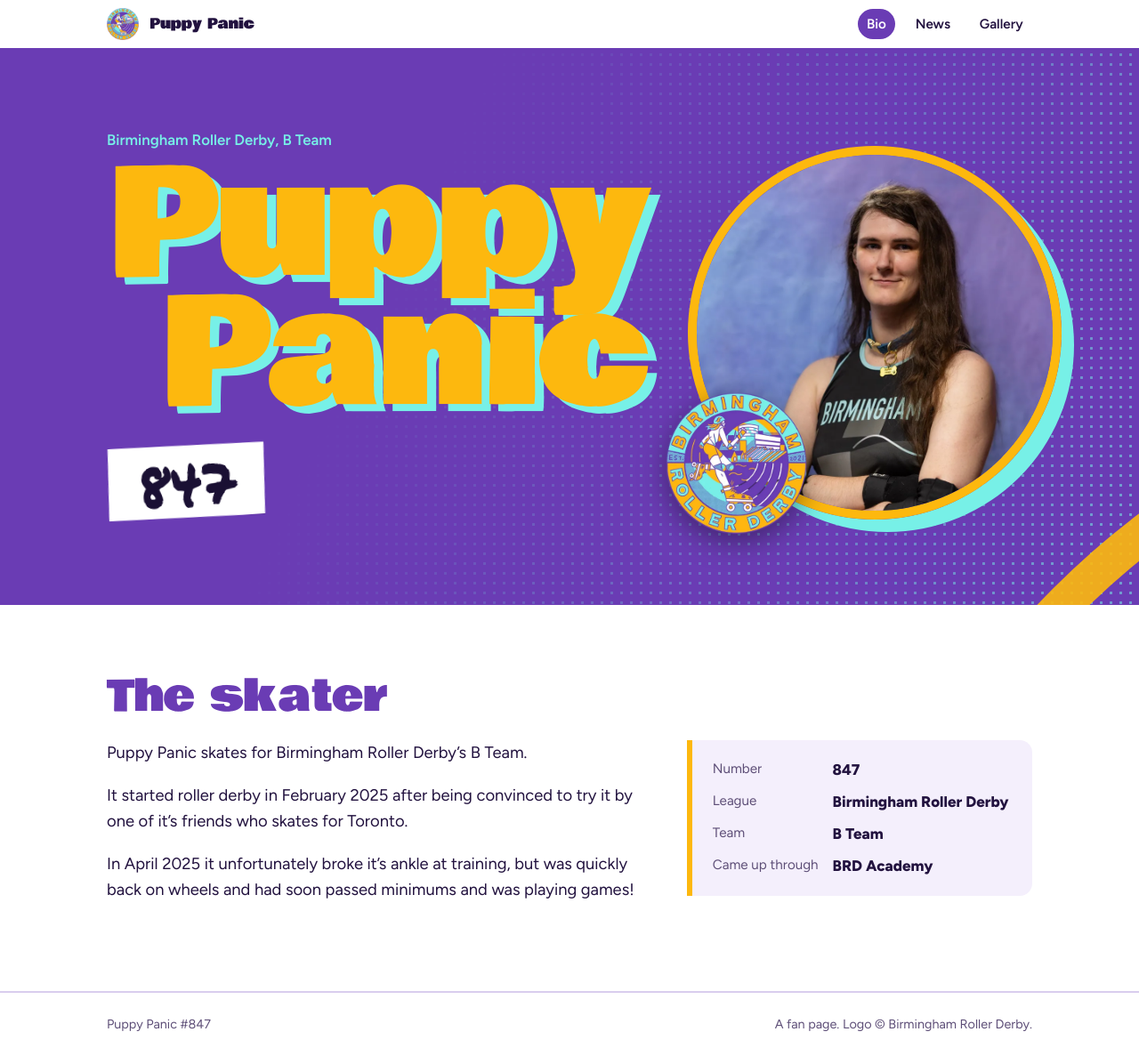
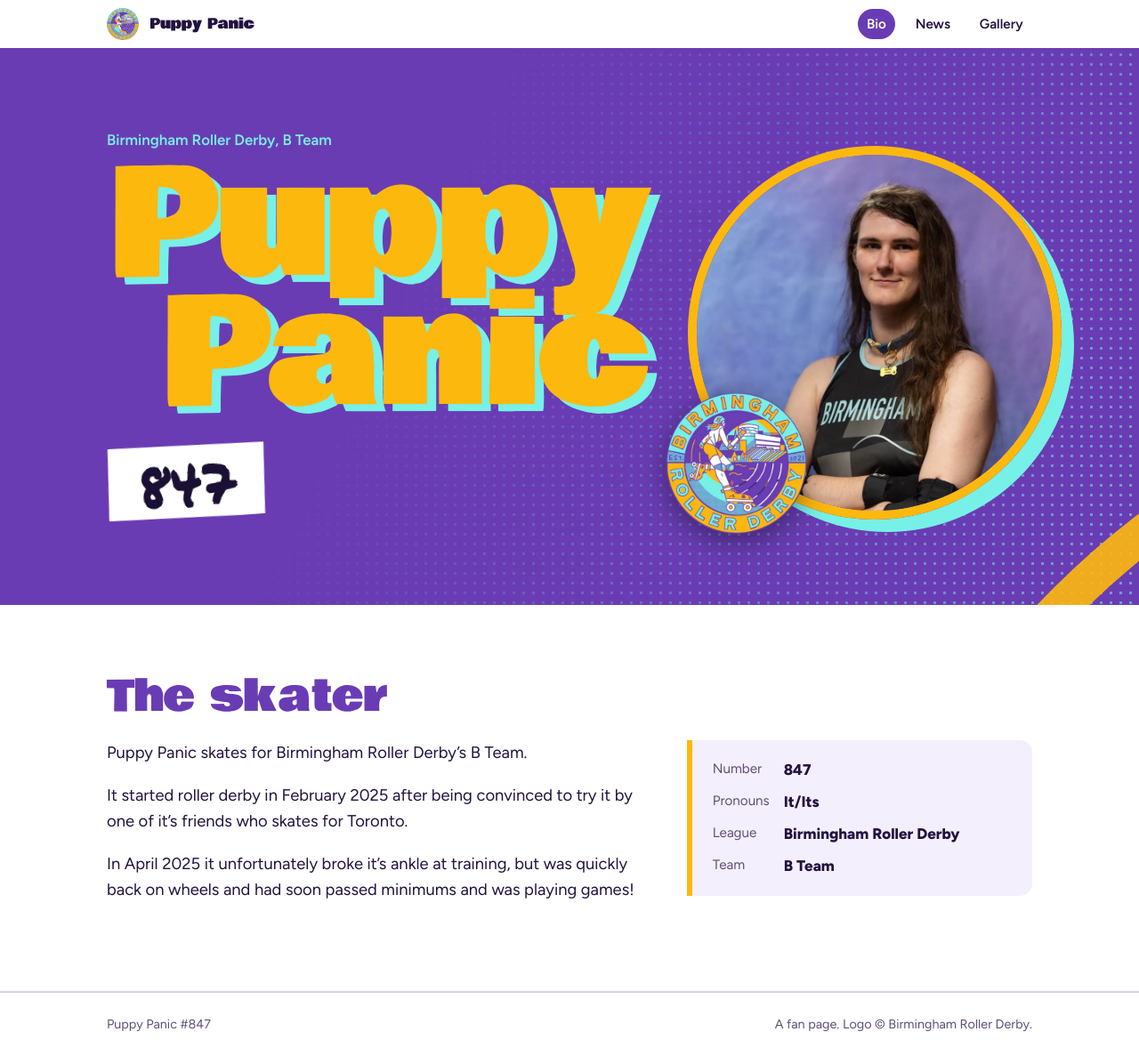
Before and after one commit to puppy-fans/puppy-fans.github.io, a Jekyll site: the page built from index.md, in a window 1280 px wide and 1187 px high. Shown: the whole window at 89% size. Built offline with Jekyll 4.4.1, drawn with Linux system fonts in a browser that asks for light colours.

Commit message:
Update home.html

```diff
--- a/_layouts/home.html
+++ b/_layouts/home.html
@@ -22,9 +22,9 @@ layout: default
       <aside class="card" aria-label="Skater facts">
         <dl>
           <dt>Number</dt><dd>847</dd>
+          <dt>Pronouns</dt><dd>It/Its</dd>
           <dt>League</dt><dd>Birmingham Roller Derby</dd>
           <dt>Team</dt><dd>B Team</dd>
-          <dt>Came up through</dt><dd>BRD Academy</dd>
         </dl>
       </aside>
     </div>
```
